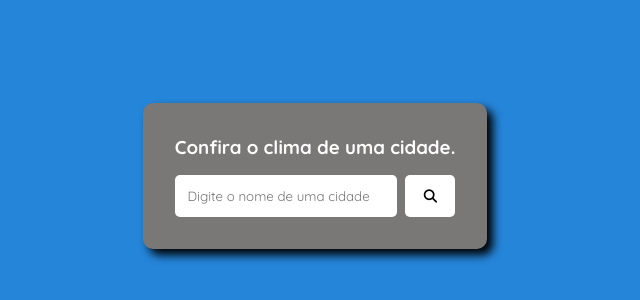
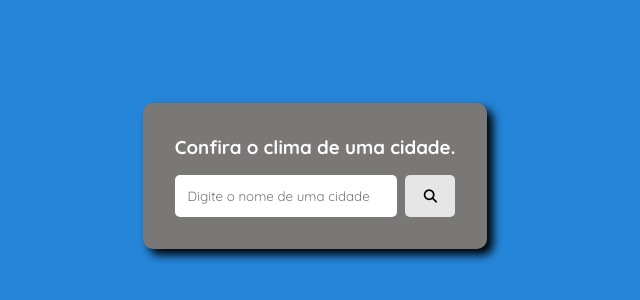
Before and after one commit to EuKennedy/apiweatherjs, a plain HTML site: page index.html in a window 1280 px wide. Shown: the part 224-524 px from the top of the page, without its empty margins (325-965 px from the left). Drawn offline with Linux system fonts and the light colour scheme.

Commit message:
changed in css style

```diff
--- a/css/style.css
+++ b/css/style.css
@@ -46,7 +46,7 @@ body{
     padding: 0.8rem;
     min-width: 50px;
     margin-left: 8px;
-    background-color: #ffffff;
+    background-color: #e6e6e6;
     color: #000000;
     border: none;
     border-radius: 5px;
```
